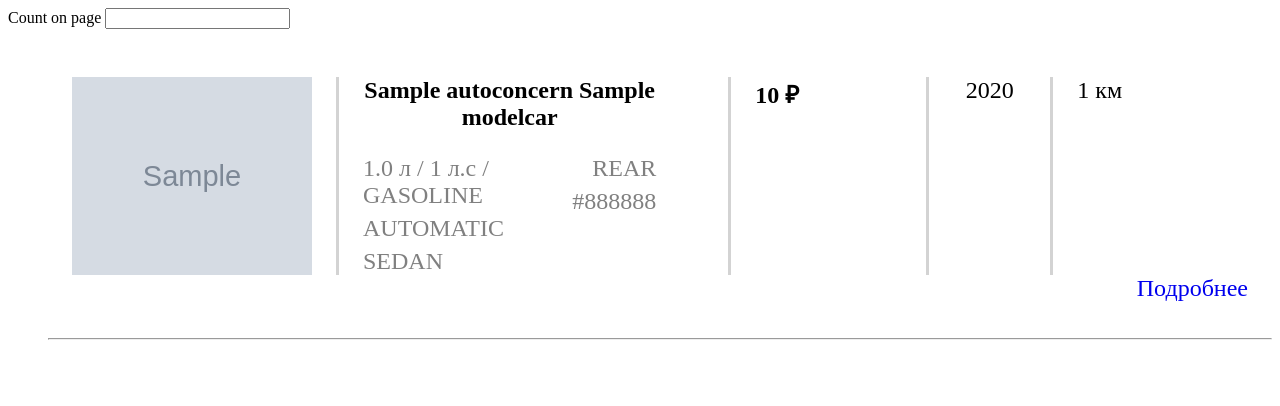
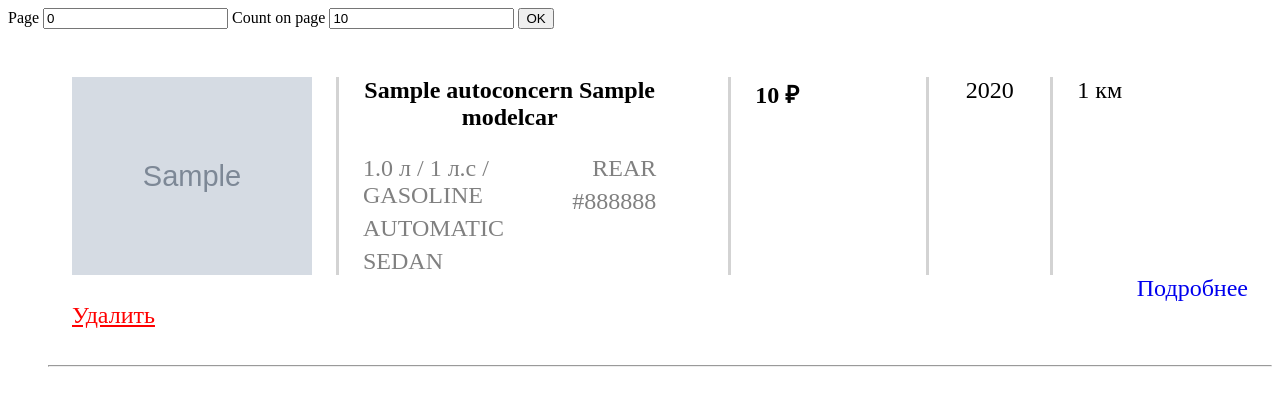
Before and after one commit to aashepel/AutoMobilkin, a Django app: page /cars/ in a window 1280 px wide. Shown: the top 406 px of the page. Run offline with Django 4.2, Linux system fonts and the light colour scheme; tables that the repository leaves empty hold one stand-in row (values such as "Sample post"); grey boxes marked "Sample" are stand-in pictures.

Commit message:
add pagination & confirm delete

```diff
--- a/AutoMobilkin/urls.py
+++ b/AutoMobilkin/urls.py
@@ -11,7 +11,9 @@ urlpatterns = [
     path('hello/', views.hello),
     path('cars/', views.cars),
     path('cars/', views.cars),
-    path('cars/<int:id>/', views.get_car)
+    path('cars/view/<int:id>/', views.get_car),
+    path('cars/delete/<int:id>', views.delete_car),
+    path('cars/delete_confirm/<int:id>', views.delete_confirm_delete_view)
 ]
 
 if settings.DEBUG:
--- a/AutoMobilkinApp/static/css/style.css
+++ b/AutoMobilkinApp/static/css/style.css
@@ -138,3 +138,29 @@
 {
     width: 10vw;
 }
+
+.cars_list_block_remove_link
+{
+    color: red;
+}
+
+.block_yes-no
+{
+    display: flex;
+    flex-direction: row;
+    gap: 1.5em;
+    color: black;
+}
+
+.block_yes-no_yes
+{
+    text-decoration: none;
+    color: black;
+}
+
+.block_yes-no_no
+{
+    font-weight: bold;
+    text-decoration: none;
+    color: black;
+}
--- a/AutoMobilkinApp/views.py
+++ b/AutoMobilkinApp/views.py
@@ -3,6 +3,7 @@ from django.shortcuts import render
 from datetime import date
 
 from AutoMobilkinApp.models import Car
+from django.db import connection
 
 
 # Create your views here.
@@ -19,13 +20,28 @@ def index(request):
 
 def cars(request):
     count_on_page = request.GET.get('count_on_page')
+    page = request.GET.get('page')
+
+    if page is None:
+        page = 0
+
     if count_on_page is None:
-        cars_list = Car.objects.all()
-    else:
-        cars_list = Car.objects.all()[:int(count_on_page)]
-    return render(request, 'cars.html', {'cars_list': cars_list, 'count_on_page': count_on_page})
+        count_on_page = 10
+
+    cars_list = Car.objects.all()[int(page)*int(count_on_page):int(page)*int(count_on_page)+int(count_on_page)]
+    return render(request, 'cars.html', {'cars_list': cars_list, 'count_on_page': count_on_page, 'page': page})
 
 
 def get_car(request, id):
     car_info = Car.objects.get(id=id)
     return render(request, 'car_info.html', {'car_info': car_info})
+
+def delete_confirm_delete_view(request, id):
+    car_info = Car.objects.get(id=id)
+    return render(request, 'car_confirm_delete.html', {'car_info': car_info})
+
+def delete_car(request, id):
+    # delete an object and send a confirmation response
+    cursor = connection.cursor()
+    cursor.execute('DELETE FROM "public"."AutoMobilkinApp_car" WHERE id = %s', [id])
+    return HttpResponseRedirect("/cars")
--- a/templates/cars.html
+++ b/templates/cars.html
@@ -4,8 +4,11 @@
 
 {% block content %}
     <form method="get">
+        <label for="page">Page</label>
+        <input id="page" type="number" required name="page" value="{{ page }}">
         <label for="count_on_page">Count on page</label>
-        <input id="count_on_page" type="number" name="count_on_page" value="{{ count_on_page }}">
+        <input id="count_on_page" required type="number" name="count_on_page" value="{{ count_on_page }}">
+        <input type="submit" value="OK">
     </form>
     <ol class="list_cars">
         {% for car in cars_list %}
@@ -32,7 +35,8 @@
                         <span class="car_list_inner_car-info_block car_list_inner_car-info_odometer">{{ car.odometer }} км</span>
                     </div>
                 </div>
-                <a class="cars_list_block_link" href="/cars/{{ car.id }}">Подробнее</a>
+                <a class="cars_list_block_link" href="/cars/view/{{ car.id }}">Подробнее</a>
+                <a class="cars_list_block_remove_link" href="/cars/delete_confirm/{{ car.id }}">Удалить</a>
             </div>
             <hr>
         {% endfor %}
```
Also changed, not shown: manage.py (added, +22 -0 lines), templates/car_confirm_delete.html (added, +13 -0 lines).
